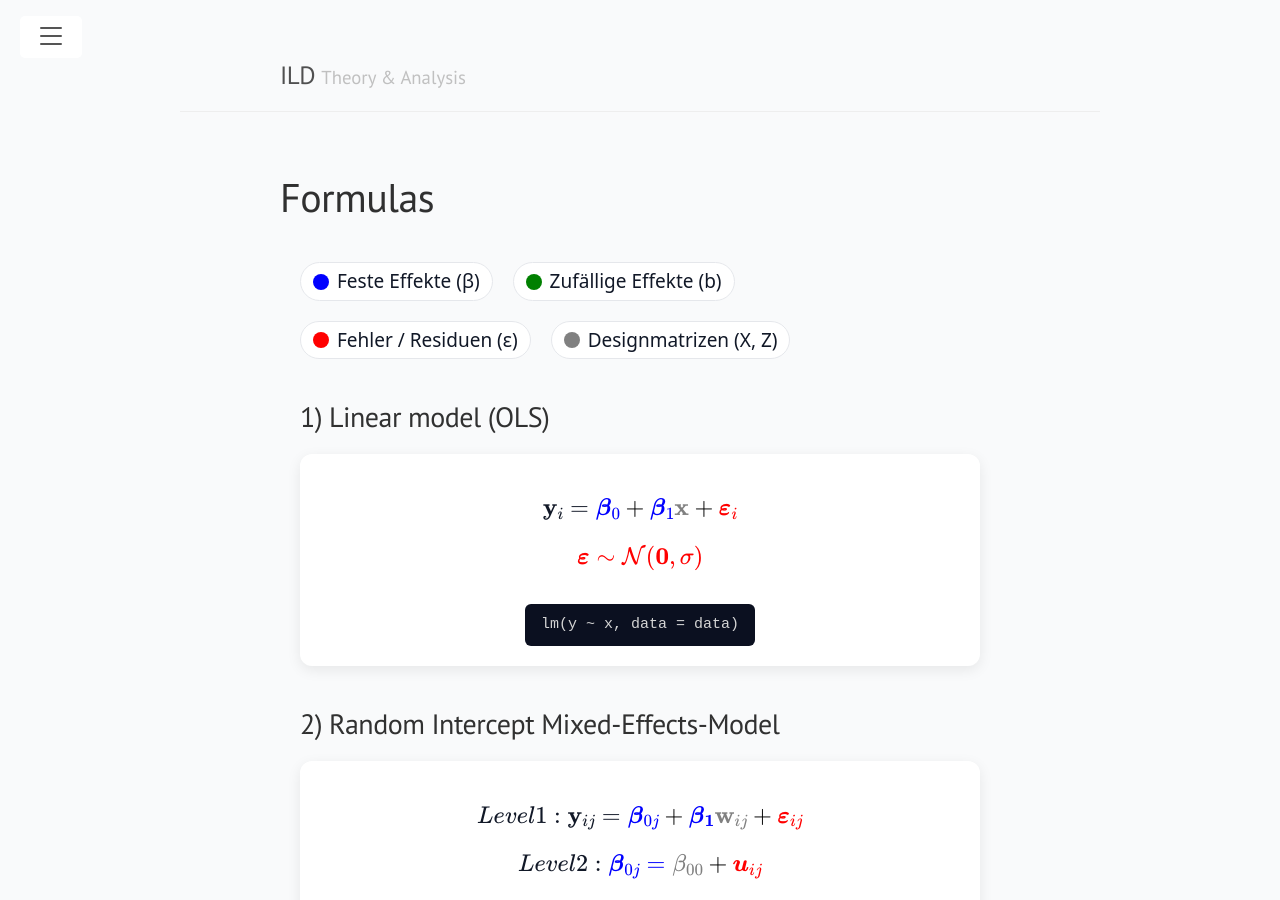
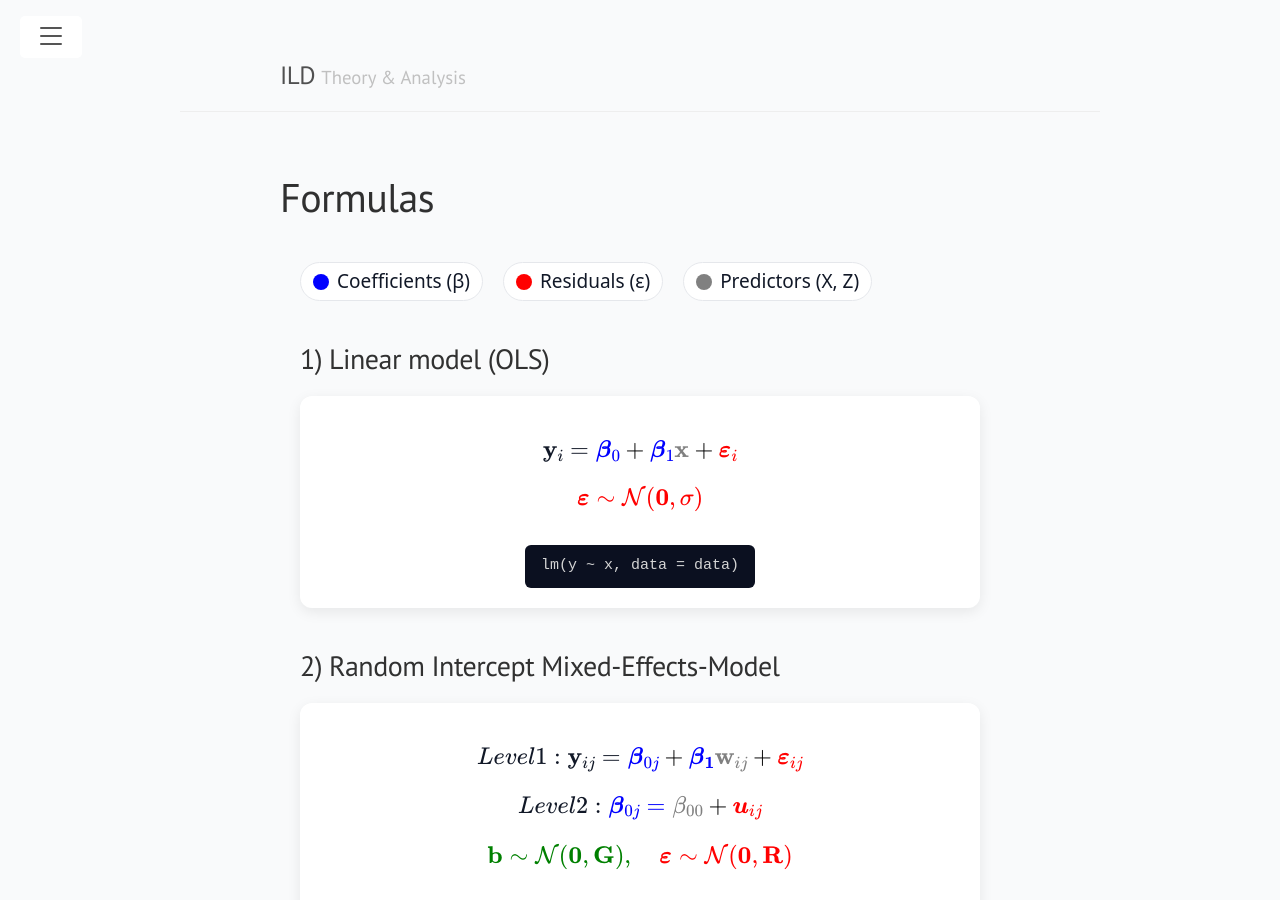
Before and after one commit to lennartseizer/ild, a Jekyll site: the page built from 9.html, in a window 1280 px wide and 900 px high. Built offline with Jekyll 4.4.1, drawn with Linux system fonts in a browser that asks for light colours.

Commit message:
Update 9.html

```diff
--- a/9.html
+++ b/9.html
@@ -89,10 +89,9 @@ render_with_liquid: false
 
     <!-- Legende -->
     <div class="legend">
-      <span class="chip"><span class="dot fixed"></span>Feste Effekte (β)</span>
-      <span class="chip"><span class="dot random"></span>Zufällige Effekte (b)</span>
-      <span class="chip"><span class="dot error"></span>Fehler / Residuen (ε)</span>
-      <span class="chip"><span class="dot matrix"></span>Designmatrizen (X, Z)</span>
+      <span class="chip"><span class="dot fixed"></span>Coefficients (β)</span>
+      <span class="chip"><span class="dot error"></span>Residuals (ε)</span>
+      <span class="chip"><span class="dot matrix"></span>Predictors (X, Z)</span>
     </div>
 
     <h2>1) Linear model (OLS)</h2>
```
